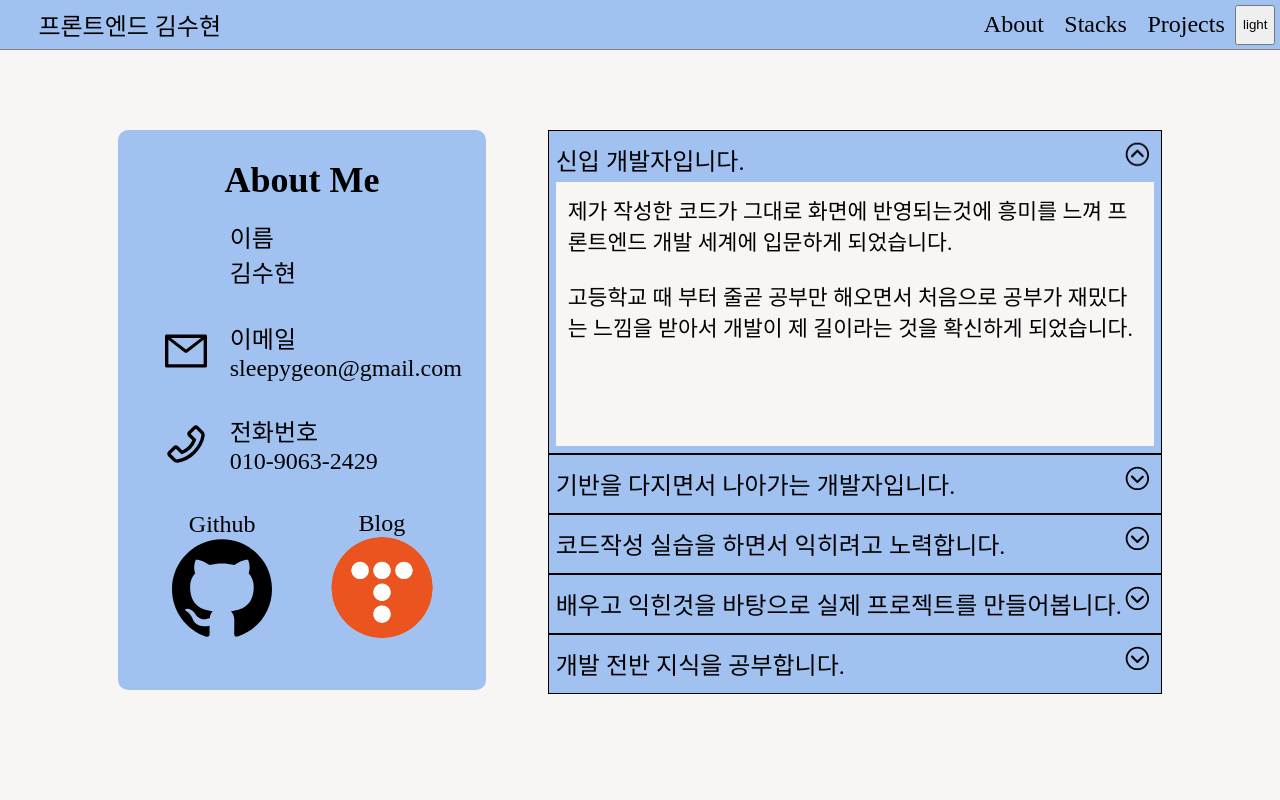
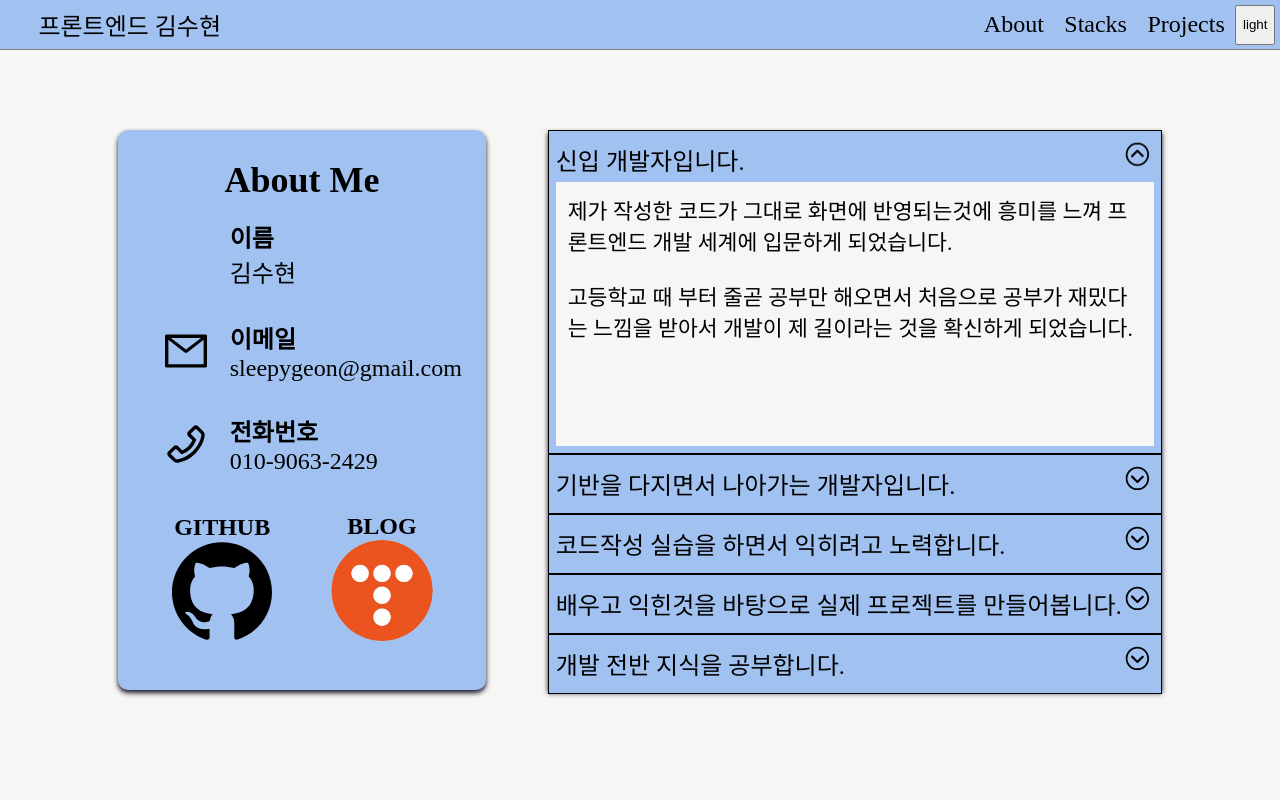
Before and after one commit to kimsh322/portfolio-react, a React (Vite) app: page / in a window 1280 px wide. Shown: the top 800 px of the page. Built offline with nearby package versions, Linux system fonts and the light colour scheme; some icons are missing.

Commit message:
Feat : info박스 내부 archive hover 기능 추가
- hover시 archive 설명 컴포넌트 렌더링 되도록 작성

```diff
--- a/src/components/about/DropDownBox.tsx
+++ b/src/components/about/DropDownBox.tsx
@@ -40,4 +40,5 @@ const DropDownBoxContainer = styled.div`
   width: 50%;
   height: 70vh;
   margin-left: 5%;
+  box-shadow: var(--stackcard-shadow) 0px 3px 5px;
 `;
--- a/src/components/about/InfoCard.tsx
+++ b/src/components/about/InfoCard.tsx
@@ -3,8 +3,13 @@ import githubIcon from "../../assets/github.svg";
 import tistoryIcon from "../../assets/tistory.png";
 import { PiFinnTheHumanBold } from "react-icons/pi";
 import { AiOutlineMail, AiOutlinePhone } from "react-icons/ai";
+import { useState } from "react";
+import ArchiveCard from "../archive/ArchiveCard";
 
 const InfoCard = () => {
+  const [isGithubOpen, setIsGithubOpen] = useState(false);
+  const [isBlogOpen, setIsBlogOpen] = useState(false);
+
   return (
     <InfoCardContainer>
       <h2>About Me</h2>
@@ -13,43 +18,54 @@ const InfoCard = () => {
           <PiFinnTheHumanBold />
         </div>
         <div>
-          <p>이름</p>
+          <p className="tag">이름</p>
           <p>김수현</p>
         </div>
         <div className="icon-box">
           <AiOutlineMail />
         </div>
         <div>
-          <p>이메일</p>
+          <p className="tag">이메일</p>
           <p>sleepygeon@gmail.com</p>
         </div>
         <div className="icon-box">
           <AiOutlinePhone />
         </div>
         <div>
-          <p>전화번호</p>
+          <p className="tag">전화번호</p>
           <p>010-9063-2429</p>
         </div>
       </div>
       <div className="archive-box">
-        <div className="image-box">
-          <span>Github</span>
-          <a href="https://github.com/kimsh322">
+        <div
+          className="image-box"
+          onMouseEnter={() => setIsGithubOpen(true)}
+          onMouseLeave={() => setIsGithubOpen(false)}
+        >
+          <a href="https://github.com/kimsh322" className="link">
+            <span className="tag">GITHUB</span>
             <img src={githubIcon} alt="github-icon" className="github-icon" />
           </a>
         </div>
-        <div className="image-box">
-          <span>Blog</span>
-          <a href="https://riverpigeon.tistory.com/">
+        <div
+          className="image-box"
+          onMouseEnter={() => setIsBlogOpen(true)}
+          onMouseLeave={() => setIsBlogOpen(false)}
+        >
+          <a href="https://riverpigeon.tistory.com/" className="link">
+            <span className="tag">BLOG</span>
             <img src={tistoryIcon} alt="tistory-icon" className="tistory-icon" />
           </a>
         </div>
       </div>
+      {isGithubOpen && <ArchiveCard identifier="github" />}
+      {isBlogOpen && <ArchiveCard identifier="blog" />}
     </InfoCardContainer>
   );
 };
 
 const InfoCardContainer = styled.div`
+  position: relative;
   display: flex;
   flex-direction: column;
   justify-content: center;
@@ -59,6 +75,10 @@ const InfoCardContainer = styled.div`
   border-radius: 10px;
   background-color: var(--header-color);
   padding: 0 2%;
+  box-shadow: var(--stackcard-shadow) 0px 3px 5px;
+  .tag {
+    font-weight: 900;
+  }
   .info-box {
     display: grid;
     align-items: center;
@@ -87,6 +107,13 @@ const InfoCardContainer = styled.div`
       align-items: center;
       width: 50%;
       height: 100px;
+      .link {
+        display: flex;
+        flex-direction: column;
+        text-decoration: none;
+        align-items: center;
+        color: var(--font-color1);
+      }
       .github-icon {
         width: 100px;
       }
--- a/src/components/archive/ArchiveCard.tsx
+++ b/src/components/archive/ArchiveCard.tsx
@@ -1,20 +1,23 @@
+import { useEffect, useState } from "react";
 import styled from "styled-components";
+import archiveArr, { ArchiveArr } from "./archive";
 
 interface Props {
-  title: string;
-  url: string;
-  contents: string[];
+  identifier: "github" | "blog";
 }
 
-const ArchiveCard = ({ title, url, contents }: Props) => {
+const ArchiveCard = ({ identifier }: Props) => {
+  const [parsingArr, setParsingArr] = useState<ArchiveArr>(["", [""]]);
+  useEffect(() => {
+    if (identifier === "github") setParsingArr(archiveArr[0]);
+    if (identifier === "blog") setParsingArr(archiveArr[1]);
+  }, []);
+
   return (
     <ArchiveCardContainer>
-      <h4 className="title">{title}</h4>
-      <a className="link" href={url} target="_blank">
-        {url}
-      </a>
+      <h4 className="title">{parsingArr[0]}</h4>
       <ul className="list-container">
-        {contents.map((content) => {
+        {parsingArr[1].map((content) => {
           return (
             <li className="content-list" key={content}>
               {content}
@@ -32,8 +35,8 @@ const ArchiveCardContainer = styled.div`
   display: flex;
   flex-shrink: 0;
   flex-direction: column;
-  width: 50%;
-  height: 300px;
+  width: 98%;
+  height: 62%;
   background-color: var(--stackcard-color);
   margin: 1% 1%;
   padding: 4% 2% 2%;
@@ -41,6 +44,9 @@ const ArchiveCardContainer = styled.div`
   box-shadow: var(--stackcard-shadow) 0px 3px 5px;
   transition: transform 0.3s;
   font-size: 0.7em;
+  position: absolute;
+  top: 0;
+  left: 0;
   &:hover {
     transform: translateY(-10px);
     transition: transform 0.3s;
--- a/src/components/archive/archive.ts
+++ b/src/components/archive/archive.ts
@@ -1,9 +1,8 @@
-type ArchiveArr = [string, string, string[]][];
+export type ArchiveArr = [string, string[]];
 
-const archiveArr: ArchiveArr = [
+const archiveArr: ArchiveArr[] = [
   [
     "Github",
-    "https://github.com/kimsh322",
     [
       "git을 이용한 코드 저장소입니다.",
       "배운 내용과 강의로 배운 내용을 코드로 작성해서 등록하고 있습니다.",
@@ -13,7 +12,6 @@ const archiveArr: ArchiveArr = [
   ],
   [
     "Blog",
-    "https://riverpigeon.tistory.com",
     [
       "공부한 내용을 기록하는 블로그입니다.",
       "부트캠프에서 배운 내용, 기술서적을 읽으면서 알게된 내용을 정리하고 있습니다.",
```
Also changed, not shown: src/pages/Archive.tsx (deleted, +0 -40 lines).
